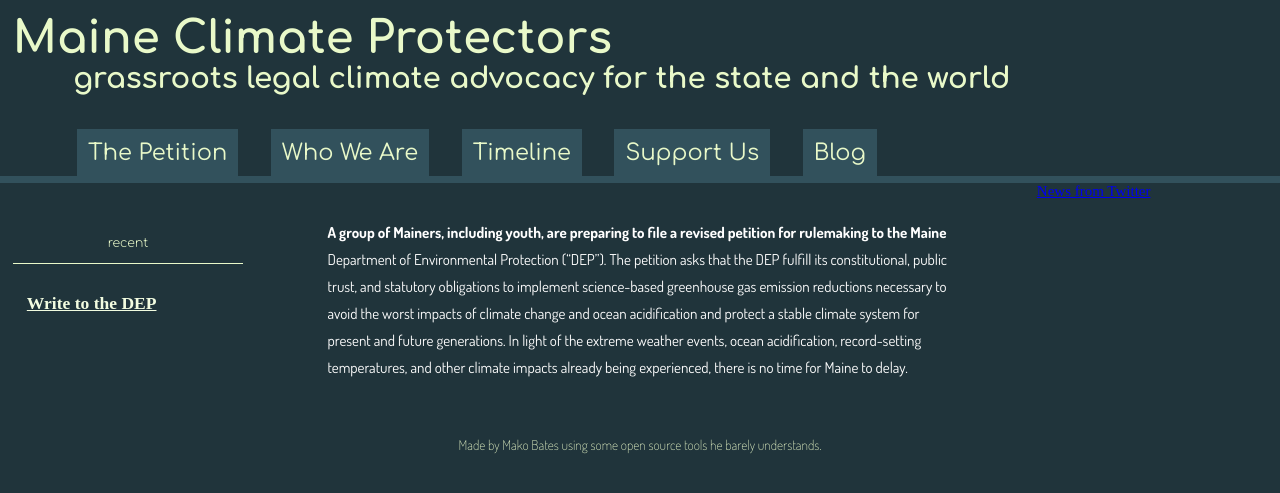
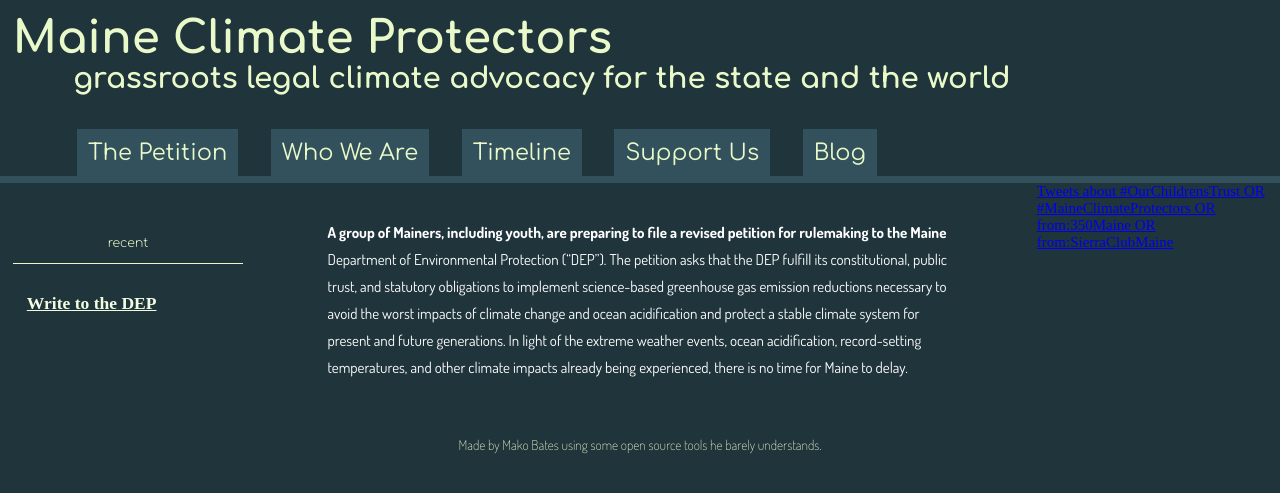
Before and after one commit to ShapeOfMatter/maine-climate-protectors, a Jekyll site: the page built from index.md, in a window 1280 px wide. Shown: the top 493 px of the page. Built offline with Jekyll 4.4.1, drawn with Linux system fonts in a browser that asks for light colours; comment, search, counter and statistics services are not loaded.

Commit message:
fix twitter

```diff
--- a/_config.yml
+++ b/_config.yml
@@ -24,11 +24,9 @@
 twitter_settings:
   width: 220
   height: 600
-  search_flags:
-  - "#OurChildrensTrust"
-  - "#MaineClimateProtectors"
-  - from:350Maine
-  - from:SierraClubMaine
+  widget_id: "941785135694917632"
+  # For the backup url:
+  search_query: "#OurChildrensTrust OR #MaineClimateProtectors OR from:350Maine OR from:SierraClubMaine"
 site_colors:
   primary_background: "#20343b"
   light_background: "#32515c"
--- a/_layouts/busy.html
+++ b/_layouts/busy.html
@@ -19,12 +19,11 @@
        data-chrome="noheader nofooter noborders transparent noscrollbar"
        data-theme="dark"
        data-link-color="{{ site.site_colors.dark_background }}"
-       data-type="search"
-       data-search-query="{{ site.twitter_settings.search_flags | join: ' OR ' | url_encode }}"
-       href="https://twitter.com/search?q={{ site.twitter_settings.search_flags | join: ' OR ' | url_encode }}">
-        News from Twitter
+       href="https://twitter.com/search?q={{ site.twitter_settings.search_query| url_encode }}"
+       data-widget-id="{{ site.twitter_settings.widget_id }}">
+      Tweets about #OurChildrensTrust OR #MaineClimateProtectors OR from:350Maine OR from:SierraClubMaine
     </a>
-    <script async="" src="https://platform.twitter.com/widgets.js" charset="utf-8"></script>
+    <script>!function(d,s,id){var js,fjs=d.getElementsByTagName(s)[0],p=/^http:/.test(d.location)?'http':'https';if(!d.getElementById(id)){js=d.createElement(s);js.id=id;js.src=p+"://platform.twitter.com/widgets.js";fjs.parentNode.insertBefore(js,fjs);}}(document,"script","twitter-wjs");</script>
   </div>
 </div>
 
```
